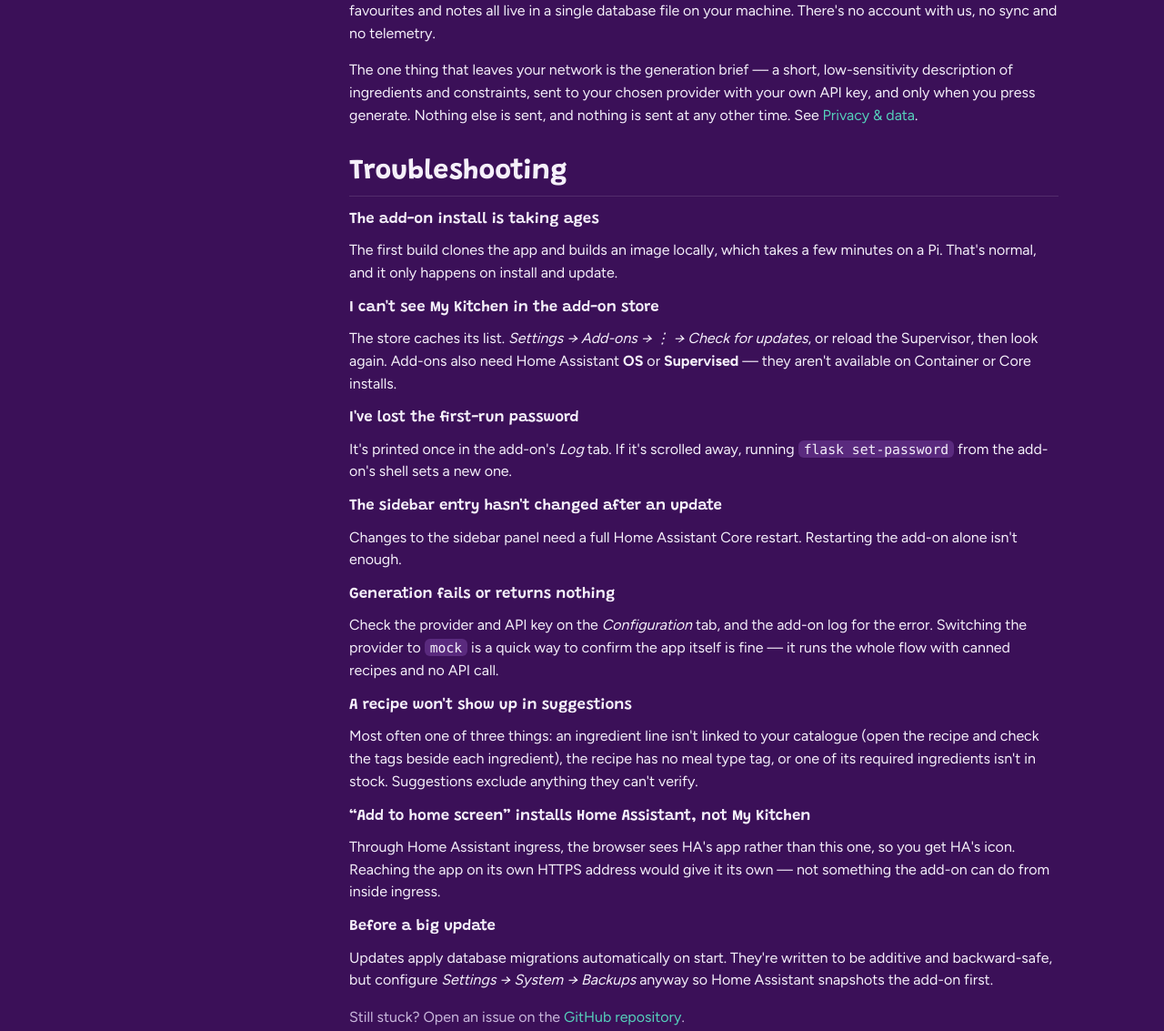
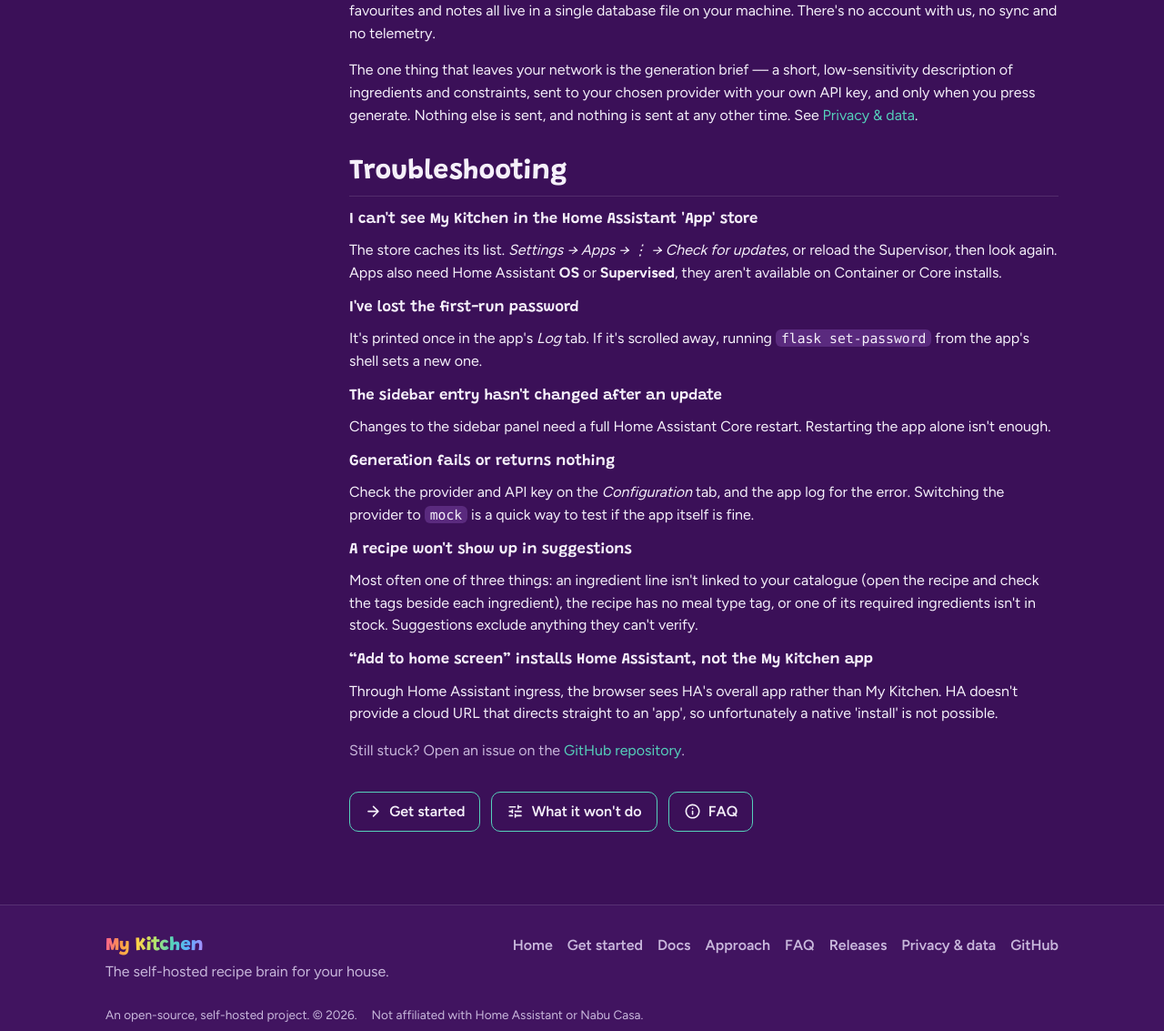
Before and after one commit to amiablealex/my-kitchen-site, a Flask app: page /docs in a window 1280 px wide. Shown: the part 5367-6500 px from the top of the page at 91% size. Run offline with Flask 3, Linux system fonts and the light colour scheme.

Commit message:
simple updates

```diff
--- a/templates/docs.html
+++ b/templates/docs.html
@@ -287,42 +287,31 @@
     <section id="trouble" class="doc-sec">
       <h2>Troubleshooting</h2>
 
-      <h3>The add-on install is taking ages</h3>
-      <p>The first build clones the app and builds an image locally, which takes a few minutes on a
-        Pi. That's normal, and it only happens on install and update.</p>
-
-      <h3>I can't see My Kitchen in the add-on store</h3>
-      <p>The store caches its list. <em>Settings → Add-ons → ⋮ → Check for updates</em>, or reload the
-        Supervisor, then look again. Add-ons also need Home Assistant <strong>OS</strong> or
-        <strong>Supervised</strong> — they aren't available on Container or Core installs.</p>
+      <h3>I can't see My Kitchen in the Home Assistant 'App' store</h3>
+      <p>The store caches its list. <em>Settings → Apps → ⋮ → Check for updates</em>, or reload the
+        Supervisor, then look again. Apps also need Home Assistant <strong>OS</strong> or
+        <strong>Supervised</strong>, they aren't available on Container or Core installs.</p>
 
       <h3>I've lost the first-run password</h3>
-      <p>It's printed once in the add-on's <em>Log</em> tab. If it's scrolled away, running
-        <code>flask set-password</code> from the add-on's shell sets a new one.</p>
+      <p>It's printed once in the app's <em>Log</em> tab. If it's scrolled away, running
+        <code>flask set-password</code> from the app's shell sets a new one.</p>
 
       <h3>The sidebar entry hasn't changed after an update</h3>
-      <p>Changes to the sidebar panel need a full Home Assistant Core restart. Restarting the add-on
+      <p>Changes to the sidebar panel need a full Home Assistant Core restart. Restarting the app
         alone isn't enough.</p>
 
       <h3>Generation fails or returns nothing</h3>
-      <p>Check the provider and API key on the <em>Configuration</em> tab, and the add-on log for the
-        error. Switching the provider to <code>mock</code> is a quick way to confirm the app itself is
-        fine — it runs the whole flow with canned recipes and no API call.</p>
+      <p>Check the provider and API key on the <em>Configuration</em> tab, and the app log for the
+        error. Switching the provider to <code>mock</code> is a quick way to test if the app itself is
+        fine.</p>
 
       <h3>A recipe won't show up in suggestions</h3>
       <p>Most often one of three things: an ingredient line isn't linked to your catalogue (open the
         recipe and check the tags beside each ingredient), the recipe has no meal type tag, or one of
         its required ingredients isn't in stock. Suggestions exclude anything they can't verify.</p>
 
-      <h3>“Add to home screen” installs Home Assistant, not My Kitchen</h3>
-      <p>Through Home Assistant ingress, the browser sees HA's app rather than this one, so you get
-        HA's icon. Reaching the app on its own HTTPS address would give it its own — not something the
-        add-on can do from inside ingress.</p>
-
-      <h3>Before a big update</h3>
-      <p>Updates apply database migrations automatically on start. They're written to be additive and
-        backward-safe, but configure <em>Settings → System → Backups</em> anyway so Home Assistant
-        snapshots the add-on first.</p>
+      <h3>“Add to home screen” installs Home Assistant, not the My Kitchen app</h3>
+      <p> Through Home Assistant ingress, the browser sees HA's overall app rather than My Kitchen. HA doesn't provide a cloud URL that directs straight to an 'app', so unfortunately a native 'install' is not possible.</p>
 
       <p class="muted">Still stuck? Open an issue on the
         <a href="{{ site.github }}/issues" rel="noopener" target="_blank">GitHub repository</a>.</p>
```
